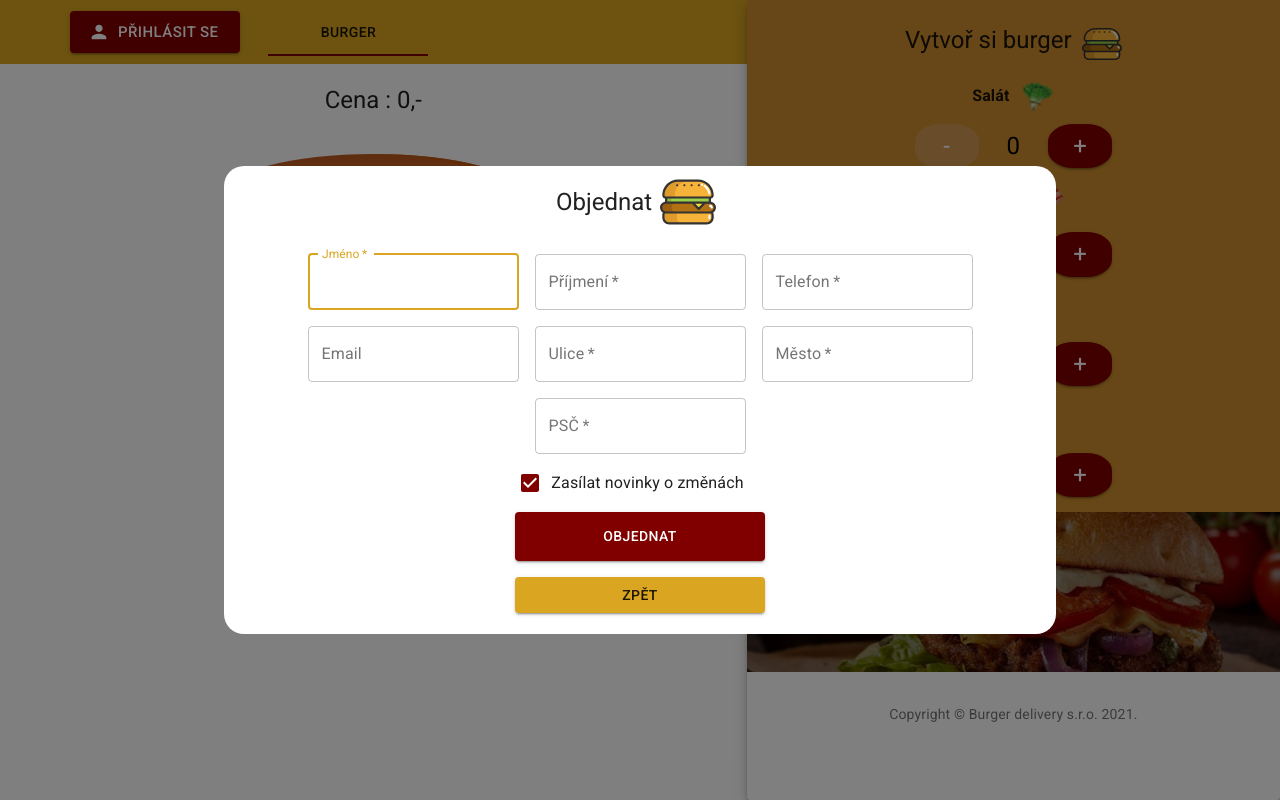
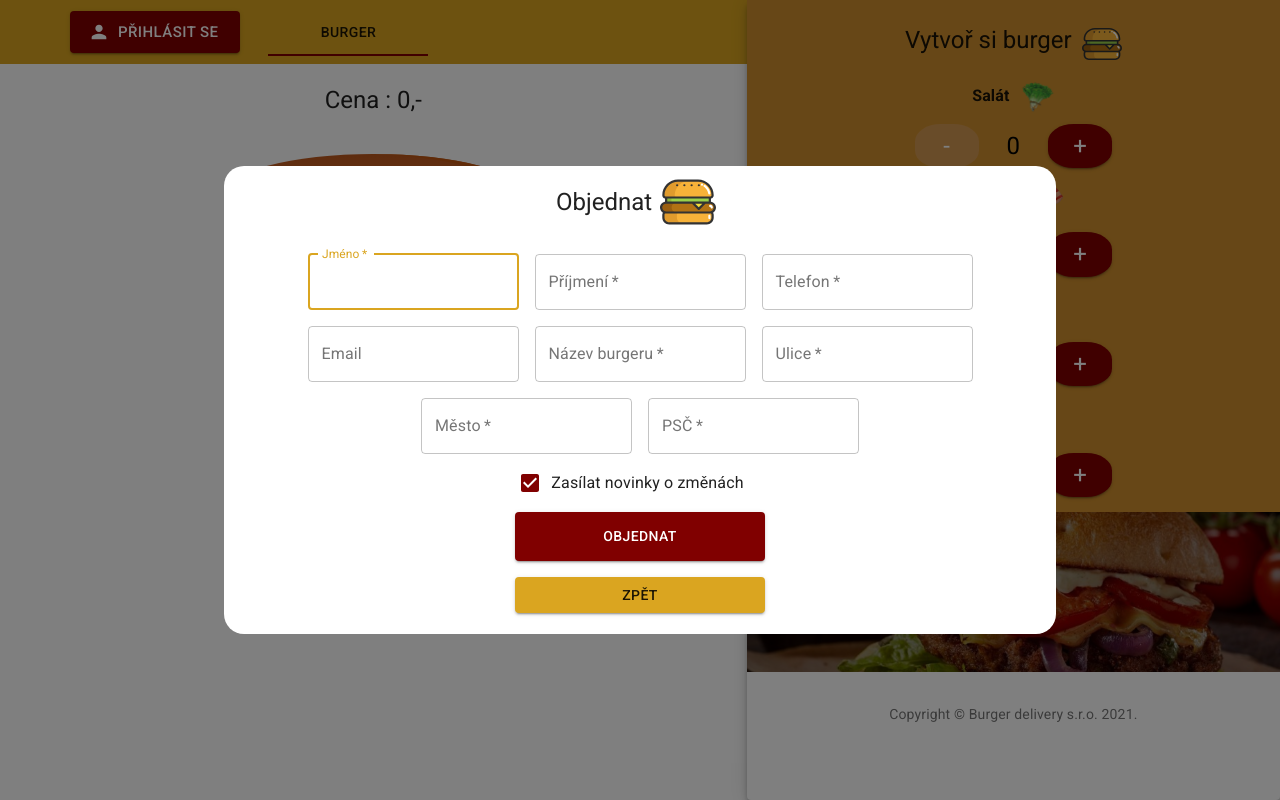
Before and after one commit to balacek/burger_delivery_semestral_work, a Next.js app in the folder frontend/: page /createOrder in a window 1280 px wide. Both pictures are taken after a click on the button "Objednat". Built offline with nearby package versions, Linux system fonts and the light colour scheme.

Commit message:
adding burgerName into appp

```diff
--- a/frontend/src/OrderPage.js
+++ b/frontend/src/OrderPage.js
@@ -142,7 +142,7 @@ function OrderPage(props) {
         },
         burgers: [
           {
-            burgerName: "pipka",
+            burgerName: address.burgerName,
             ingredients: [
               {
                 price: count.salad !== undefined ? count.salad * 10 : 0,
--- a/frontend/src/common/modalContent/ModalContent.js
+++ b/frontend/src/common/modalContent/ModalContent.js
@@ -21,6 +21,7 @@ const modalContent = (props) => {
   const [psc, setPsc] = useState();
   const [allowNewsletter, setAllowNewsletter] = useState(true);
   const [isSign, setIsSign] = useState(false);
+  const [burgerName, setBurgerName] = useState();
 
   useEffect(() => {
       setIsSign(localStorage.getItem("token") ? true : false);
@@ -92,7 +93,17 @@ const modalContent = (props) => {
             </React.Fragment>)
           }
 
-
+         <TextField
+            variant="outlined"
+            margin="normal"
+            name="burgerName"
+            label="Název burgeru"
+            required
+            type="text"
+            id="burgerName"
+            onChange={ (e) => setBurgerName(e.target.value)}
+            className={classes.textfield}
+          />
           <TextField
             variant="outlined"
             margin="normal"
@@ -158,7 +169,8 @@ const modalContent = (props) => {
                 street: street,
                 city: city,
                 psc, psc,
-                allowNewsletter: allowNewsletter
+                allowNewsletter: allowNewsletter,
+                burgerName: burgerName
               }
               props.createOrderCallback(address);
           }}
```
